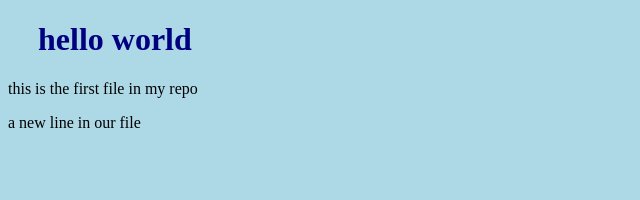
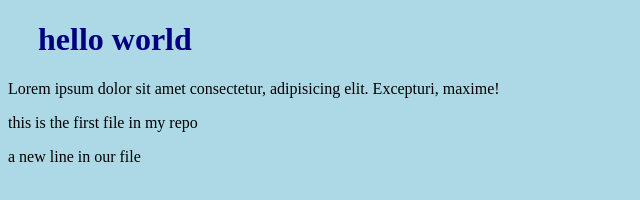
Before and after one commit to Amran13/git-with-w3school, a plain HTML site: page index.html in a window 1280 px wide. Shown: the whole page, without its empty margins (0-640 px from the left). Drawn offline with Linux system fonts and the light colour scheme.

Commit message:
lorem 10 added

```diff
--- a/index.html
+++ b/index.html
@@ -9,6 +9,7 @@
 </head>
 <body>
     <h1>hello world</h1>
+    <div>Lorem ipsum dolor sit amet consectetur, adipisicing elit. Excepturi, maxime!</div>
     <p>this is the first file in my repo</p>
     <p>a new line in our file</p>
 </body>
```
